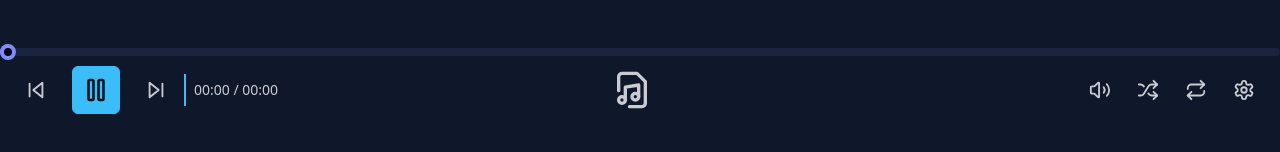
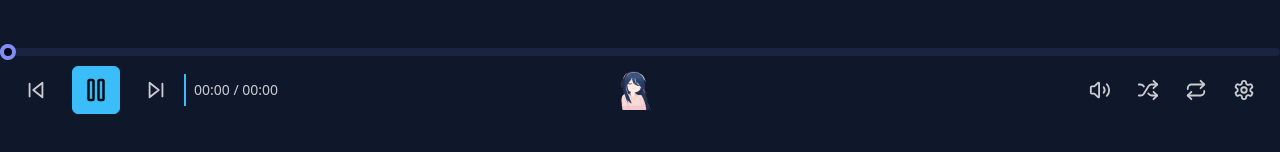
Before and after one commit to OriginalCube/Youtube-Wallpaper, a React (Vite) app: page / in a window 1280 px wide. Shown: the part 630-782 px from the top of the page. Built offline with nearby package versions, Linux system fonts and the light colour scheme; what tailwindcss-animated would draw is missing.

Commit message:
feat: adjusted to solve issues with wallpaper engine

```diff
--- a/src/components/icons/IconFileMusic.tsx
+++ /dev/null
@@ -1,14 +0,0 @@
-function IconFileMusic() {
-	return (
-		<svg xmlns="http://www.w3.org/2000/svg" className="size-full" viewBox="0 0 24 24">
-			<g fill="none" stroke="currentColor" stroke-linecap="round" stroke-linejoin="round" stroke-width="2">
-				<path d="M10.5 22H18a2 2 0 0 0 2-2V7l-5-5H6a2 2 0 0 0-2 2v8.4" />
-				<path d="M8 18v-7.7L16 9v7" />
-				<circle cx="14" cy="16" r="2" />
-				<circle cx="6" cy="18" r="2" />
-			</g>
-		</svg>
-	)
-}
-
-export default IconFileMusic
--- a/src/components/player/PlayerDashboard.tsx
+++ b/src/components/player/PlayerDashboard.tsx
@@ -1,6 +1,5 @@
-import { formatSeconds } from '@/composables/useTimeHelpers'
+import { formatSeconds } from '@/composables/useHelpers'
 import Button from '@/components/base/button/Button'
-import IconFileMusic from '@/components/icons/IconFileMusic'
 import IconPause from '@/components/icons/IconPause'
 import IconPlay from '@/components/icons/IconPlay'
 import IconSkipBack from '@/components/icons/IconSkipBack'
@@ -12,7 +11,7 @@ import { useEffect, useRef } from 'react'
 import { useApp } from '@/store/useApp'
 import IconShuffle from '@/components/icons/IconShuffle'
 import UserSettings from '@/components/dialog/UserSettings'
-import IconMusicOff from '../icons/IconMusicOff'
+import IconMusicOff from '@/components/icons/IconMusicOff'
 
 type PropsType = {
 	toggleVideoPlayback: () => void
@@ -68,13 +67,17 @@ function PlayerDashboard(props: PropsType) {
 		{ label: 'Dark mode', value: 'text', disable: true },
 		{ label: 'Night', value: 'night' },
 		{ label: 'Synthwave', value: 'synthwave' },
+		{ label: 'Forest', value: 'forest' },
+		{ label: 'Coffee', value: 'coffee' },
+		{ label: 'Dracula', value: 'dracula' },
 		{ label: 'Light mode', value: 'text', disable: true },
 		{ label: 'Light', value: 'light' },
 		{ label: 'Cupcake', value: 'cupcake' },
+		{ label: 'Retro', value: 'retro' },
+		{ label: 'Cyberpunk', value: 'cyberpunk' },
 	]
 
 	useEffect(() => {
-		console.log(theme)
 		document.body.setAttribute('data-theme', theme)
 	}, [theme])
 
@@ -119,7 +122,7 @@ function PlayerDashboard(props: PropsType) {
 						</Button>
 					</div>
 
-					{props.playerInfo.duration < 1800 ? (
+					{props.playerInfo.duration < 1800 && (
 						<>
 							<span className="bg-primary my-auto h-8 w-0.5" />
 
@@ -129,8 +132,6 @@ function PlayerDashboard(props: PropsType) {
 								</p>
 							</div>
 						</>
-					) : (
-						''
 					)}
 				</div>
 			</div>
@@ -138,14 +139,14 @@ function PlayerDashboard(props: PropsType) {
 			<div className="group flex h-20 w-1/3 items-center justify-center gap-4">
 				{/* Details	*/}
 				<div className="text-base-content group-hover:text-primary size-10">
-					<IconFileMusic />
+					<img src="./images/anime-jam.gif" className="size-full" />
 				</div>
 
 				<div className="group-hover:text-primary text-base-content flex flex-col">
 					<p className="max-w-[400px] overflow-hidden text-lg text-wrap text-ellipsis whitespace-nowrap">
-						{props.playerInfo.videoTitle}{' '}
+						{props.playerInfo.videoTitle ?? 'Loading Video'}
 					</p>
-					<p className="text-sm"> {props.playerInfo.videoAuthor} </p>
+					<p className="text-sm"> {props.playerInfo.videoAuthor ?? 'Youtube Wallpaper'} </p>
 				</div>
 			</div>
 
--- a/src/composables/useTimeHelpers.ts
+++ b/src/composables/useHelpers.ts
@@ -8,3 +8,12 @@ export const formatSeconds = (seconds: number): string => {
 
 	return `${formattedMinutes}:${formattedSeconds}`
 }
+
+export const removeString = (str: string): string => {
+	return str.replace(/\s+/g, '')
+}
+
+export const getQueryParamValue = (url: string, param: string): string | null => {
+	const urlObj = new URL(url)
+	return urlObj.searchParams.get(param)
+}
--- a/src/composables/usePlayer.tsx
+++ b/src/composables/usePlayer.tsx
@@ -1,12 +1,18 @@
 import { useApp } from '@/store/useApp'
-import { useEffect, useState, useRef, RefObject, useMemo } from 'react'
+import { useEffect, useState, useRef, RefObject, useMemo, useCallback } from 'react'
+import { getQueryParamValue, removeString } from './useHelpers'
 
 export function usePlayer(playerContainerRef: RefObject<HTMLDivElement | null>) {
+	const youtube_wallpaper = localStorage.getItem('youtube-wallpaper')
+		? JSON.parse(localStorage.getItem('youtube-wallpaper') as string)
+		: null
 	const volume = useApp((state) => state.volume)
 	const repeat = useApp((state) => state.repeat)
 	const shuffle = useApp((state) => state.shuffle)
-	const playlist = useApp((state) => state.playlist)
 	const setVolumeApp = useApp((state) => state.setVolume)
+	const [playlist, setPlaylist] = useState(
+		youtube_wallpaper.playlist.length ? youtube_wallpaper.playlist : ['lA9FONoiuFA'],
+	)
 	const [isPlayerOn, setPlayerOn] = useState(true)
 	const [player, setPlayer] = useState<any | null>(null)
 	const [currentTime, setCurrentTime] = useState<number>(0)
@@ -75,6 +81,7 @@ export function usePlayer(playerContainerRef: RefObject<HTMLDivElement | null>)
 		if (player) {
 			const skipTo = skip ? sec : player.getCurrentTime() + sec
 			player.seekTo(skipTo)
+			setCurrentTime(skipTo)
 			if (window.YT.PlayerState.PAUSED) player.playVideo()
 		}
 	}
@@ -91,21 +98,30 @@ export function usePlayer(playerContainerRef: RefObject<HTMLDivElement | null>)
 		if (appState.shuffle) {
 			setSongId(getRandomSongId(songId))
 		} else if (skip) {
-			if (songId < playlist.length - 1) {
-				setSongId(songId + 1)
-			} else {
-				setSongId(0)
-			}
+			setSongId((prev) => (prev < playlist.length - 1 ? prev + 1 : 0))
 		} else {
 			if (currentTime > 5) {
 				seekTo(0, true)
 			} else {
-				if (songId === 0) {
-					setSongId(playlist.length - 1)
-				} else {
-					setSongId(songId - 1)
+				setSongId((prev) => (prev === 0 ? playlist.length - 1 : prev - 1))
+			}
+		}
+	}
+
+	const loadVideoById = (vidId: string) => {
+		if (player) {
+			player.loadVideoById(vidId)
+			player.addEventListener('onStateChange', function (event: any) {
+				if (event.data === window.YT.PlayerState.PLAYING) {
+					const videoData = player.getVideoData()
+					setPlayerInfo({
+						...playerInfo,
+						videoTitle: videoData.title,
+						videoAuthor: videoData.author,
+						duration: player.getDuration(),
+					})
 				}
-			}
+			})
 		}
 	}
 
@@ -119,35 +135,20 @@ export function usePlayer(playerContainerRef: RefObject<HTMLDivElement | null>)
 				setPlayerOn(false)
 				break
 			case window.YT.PlayerState.ENDED:
-				if (appState.repeat) {
-					const currentId = songId
-					setSongId(getRandomSongId)
-					setTimeout(() => {
-						setSongId(currentId)
-					}, 100)
-				} else changeMusic(true)
+				changeMusic(true)
 				break
 			default:
 				break
 		}
 	}
 
+	const handleUpdateSongId = useCallback(() => {
+		loadVideoById(playlist[songId])
+	}, [playlist, songId])
+
 	useEffect(() => {
-		if (player) {
-			player.loadVideoById(playlist[songId])
-			player.addEventListener('onStateChange', function (event: any) {
-				if (event.data === window.YT.PlayerState.PLAYING) {
-					const videoData = player.getVideoData()
-					setPlayerInfo({
-						...playerInfo,
-						videoTitle: videoData.title,
-						videoAuthor: videoData.author,
-						duration: player.getDuration(),
-					})
-				}
-			})
-		}
-	}, [songId])
+		handleUpdateSongId()
+	}, [handleUpdateSongId])
 
 	useEffect(() => {
 		if (playerContainerRef) {
@@ -174,9 +175,14 @@ export function usePlayer(playerContainerRef: RefObject<HTMLDivElement | null>)
 	}, [playerContainerRef])
 
 	useEffect(() => {
+		const repeatVideo = (vidDuration: number, vidCurrent: number) => {
+			if (vidDuration - vidCurrent < 1 && appState.repeat) seekTo(0, true)
+		}
 		if (player) {
 			if (!intervalRef.current) {
+				// @ts-expect-error wallpaper engine prod
 				intervalRef.current = setInterval(() => {
+					repeatVideo(player.getDuration(), player.getCurrentTime())
 					setCurrentTime(player.getCurrentTime())
 				}, 1000)
 			}
@@ -188,7 +194,7 @@ export function usePlayer(playerContainerRef: RefObject<HTMLDivElement | null>)
 				intervalRef.current = null
 			}
 		}
-	}, [player])
+	}, [player, appState.repeat])
 
 	useEffect(() => {
 		const handleBeforeUnload = () => {
@@ -202,5 +208,30 @@ export function usePlayer(playerContainerRef: RefObject<HTMLDivElement | null>)
 		}
 	}, [])
 
+	// @ts-expect-error wallpaper engine event
+	window.wallpaperPropertyListener = {
+		applyUserProperties: (properties: any) => {
+			if (properties.youtube_links) {
+				const videoLinks: string[] = []
+				const result = removeString(properties.youtube_links.value).split(',')
+				for (const yt_link of result) {
+					try {
+						const vid = getQueryParamValue(yt_link, 'v')
+						if (vid?.length) videoLinks.push(vid)
+					} catch {
+						console.error('Link is not working')
+					}
+				}
+				if (videoLinks.length) {
+					youtube_wallpaper.playlist = videoLinks
+					localStorage.setItem('youtube-wallpaper', JSON.stringify(youtube_wallpaper))
+					setPlaylist(videoLinks)
+					if (songId === 0) loadVideoById(videoLinks[0])
+					else setSongId(0)
+				}
+			}
+		},
+	}
+
 	return { toggleVideoPlayback, currentTime, seekTo, playerInfo, isPlayerOn, setVolume, changeMusic }
 }
--- a/src/index.css
+++ b/src/index.css
@@ -19,9 +19,14 @@ body {
 
 @plugin "daisyui" {
 	themes:
-		dark --default,
+		night --default,
+		dark,
 		synthwave,
 		light,
-		night,
+		forest,
+		dracula,
+		coffee,
+		retro,
+		cyberpunk,
 		cupcake;
 }
--- a/src/store/useApp.ts
+++ b/src/store/useApp.ts
@@ -1,34 +1,81 @@
 import { create } from 'zustand'
-import { persist } from 'zustand/middleware'
 
 type AppType = {
 	theme: string
 	volume: number
 	repeat: boolean
 	shuffle: boolean
-	playlist: string[]
 	setTheme: (daisyTheme: string) => void
 	setVolume: (vol: number) => void
 	setRepeat: (rep: boolean) => void
 	setShuffle: (shuf: boolean) => void
 }
 
-export const useApp = create<AppType>()(
-	persist(
-		(set) => ({
+const initial_state = {
+	theme: 'night',
+	volume: 80,
+	repeat: false,
+	shuffle: false,
+	playlist: ['jWQx2f-CErU', 'jJxMlmf58SM', 'wSTbdqo-j74', 'a4na2opArGY'],
+}
+
+export const useApp = create<AppType>((set) => {
+	const youtube_storage = localStorage.getItem('youtube-wallpaper')
+		? JSON.parse(localStorage.getItem('youtube-wallpaper') as string)
+		: null
+
+	const saveStorage = (conf: any) => {
+		localStorage.setItem('youtube-wallpaper', JSON.stringify(conf))
+	}
+
+	if (!youtube_storage) {
+		localStorage.setItem('youtube-wallpaper', JSON.stringify(initial_state))
+		return {
 			theme: 'night',
 			volume: 80,
 			repeat: false,
 			shuffle: false,
-			playlist: ['4QePrv24TBU', 'jWQx2f-CErU', 'jJxMlmf58SM', 'wSTbdqo-j74', 'a4na2opArGY'],
+			playlist: ['gPLNRDjY6RI', 'jWQx2f-CErU', 'jJxMlmf58SM', 'wSTbdqo-j74', 'a4na2opArGY'],
 
 			setTheme: (daisyTheme) => set({ theme: daisyTheme }),
 			setVolume: (vol) => set({ volume: vol }),
 			setRepeat: (rep) => set({ repeat: rep, shuffle: false }),
 			setShuffle: (shuf) => set({ shuffle: shuf, repeat: false }),
-		}),
-		{
-			name: 'Youtube-Wallpaper',
-		},
-	),
-)
+		}
+	}
+
+	return {
+		theme: youtube_storage.theme,
+		volume: youtube_storage.volume,
+		repeat: youtube_storage.repeat,
+		shuffle: youtube_storage.shuffle,
+		playlist: youtube_storage.playlist,
+
+		setTheme: (daisyTheme) =>
+			set(() => {
+				youtube_storage.theme = daisyTheme
+				saveStorage(youtube_storage)
+				return { theme: daisyTheme }
+			}),
+		setVolume: (vol) =>
+			set(() => {
+				youtube_storage.volume = vol
+				saveStorage(youtube_storage)
+				return { volume: vol }
+			}),
+		setRepeat: (rep) =>
+			set(() => {
+				youtube_storage.repeat = rep
+				youtube_storage.shuffle = false
+				saveStorage(youtube_storage)
+				return { repeat: rep, shuffle: false }
+			}),
+		setShuffle: (shuf) =>
+			set(() => {
+				youtube_storage.shuffle = shuf
+				youtube_storage.repeat = false
+				saveStorage(youtube_storage)
+				return { shuffle: shuf, repeat: false }
+			}),
+	}
+})
```
Also changed, not shown: public/images/anime-jam.gif (added).
